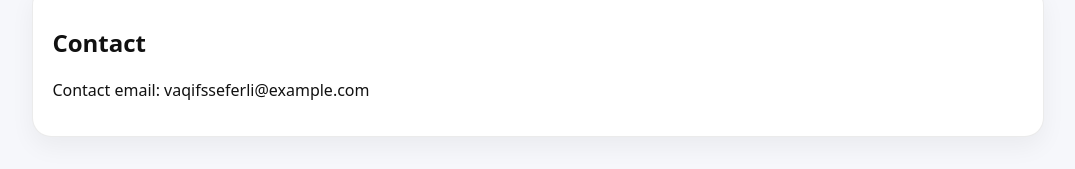
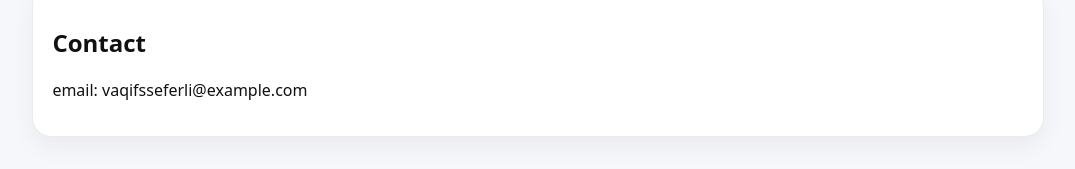
Before and after one commit to Vaqifs/labtwelve, a plain HTML site: page LAB12/index.html in a window 1280 px wide. Shown: the part 1091-1260 px from the top of the page, without its empty margins (102-1177 px from the left). Drawn offline with Linux system fonts and the light colour scheme.

Commit message:
Update index.html

```diff
--- a/LAB12/index.html
+++ b/LAB12/index.html
@@ -67,7 +67,7 @@
 
     <section id="contact" class="section">
       <h2>Contact</h2>
-      <p>Contact email: vaqifsseferli@example.com</p>
+      <p>email: vaqifsseferli@example.com</p>
     </section>
   </main>
 
```
